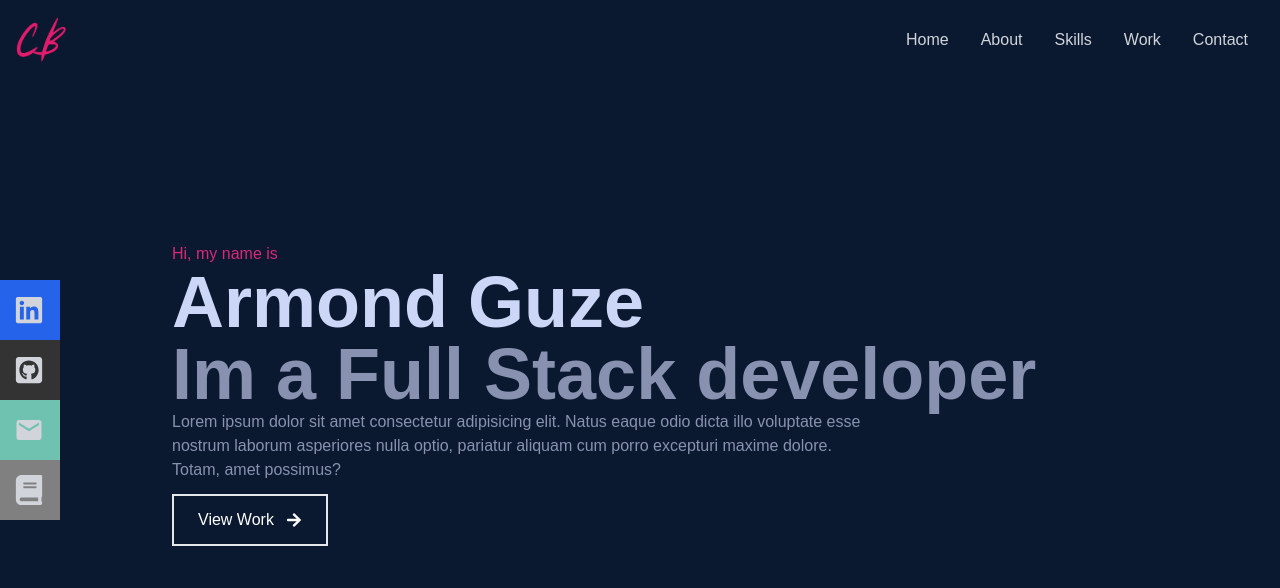
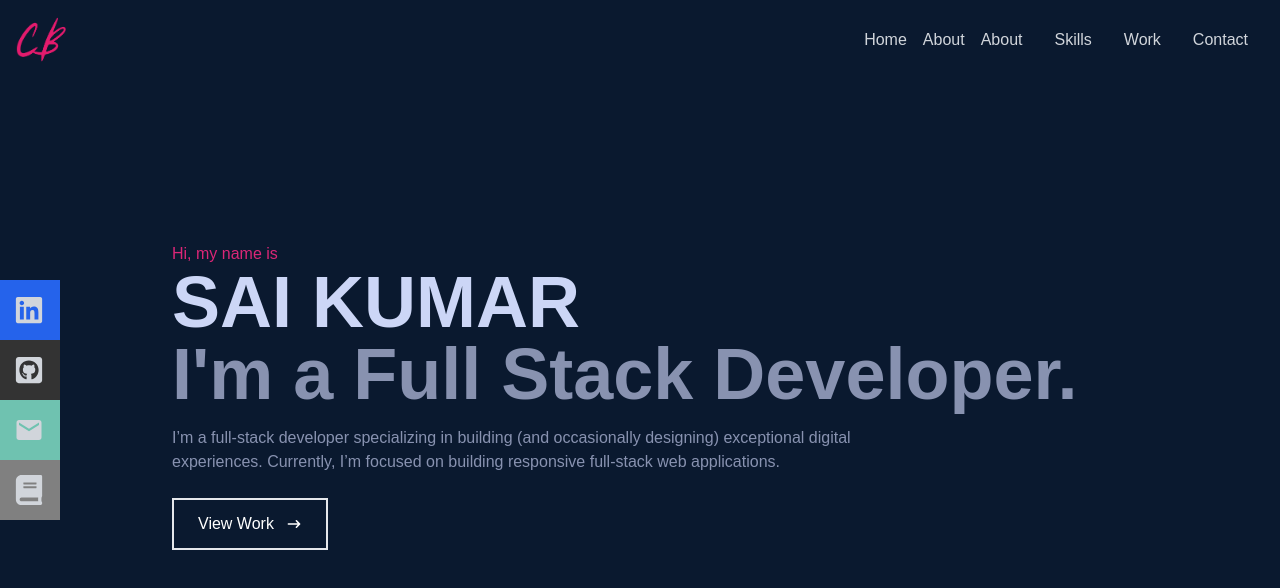
Before and after one commit to Armond-Guze/react-portfolio, a React (Vite) app in the folder job-portfolio/: page / in a window 1280 px wide. Shown: the top 588 px of the page. Built offline with nearby package versions, Linux system fonts and the light colour scheme.

Commit message:
added link tags

```diff
--- a/job-portfolio/package.json
+++ b/job-portfolio/package.json
@@ -12,7 +12,8 @@
   "dependencies": {
     "react": "^18.2.0",
     "react-dom": "^18.2.0",
-    "react-icons": "^5.1.0"
+    "react-icons": "^5.1.0",
+    "react-scroll": "^1.9.0"
   },
   "devDependencies": {
     "@types/react": "^18.2.66",
--- a/job-portfolio/src/components/Home.jsx
+++ b/job-portfolio/src/components/Home.jsx
@@ -1,22 +1,34 @@
-import React from 'react'
-import { FaReact, FaArrowRight } from "react-icons/fa";
+import React from 'react';
+import { HiArrowNarrowRight } from 'react-icons/hi';
 
 const Home = () => {
   return (
-    <div name='name' className='w-full h-screen bg-[#0a192f]'>
+    <div name='home' className='w-full h-screen bg-[#0a192f]'>
       {/* Container */}
       <div className='max-w-[1000px] mx-auto px-8 flex flex-col justify-center h-full'>
-        <p className='text-pink-600'>Hi, my name is </p>
-        <h1 className='text-4xl sm:text-7xl font-bold text-[#ccd6f6]'>Armond Guze</h1>
-        <h2 className='text-4xl sm:text-7xl font-bold text-[#8892b0]'>Im a Full Stack developer</h2>
-        <p className='text-[#8892b0] by-4 max-4 max-w-[700px]'>Lorem ipsum dolor sit amet consectetur adipisicing elit. Natus eaque odio dicta illo voluptate esse nostrum laborum asperiores nulla optio, pariatur aliquam cum porro excepturi maxime dolore. Totam, amet possimus?</p>
+        <p className='text-pink-600'>Hi, my name is</p>
+        <h1 className='text-4xl sm:text-7xl font-bold text-[#ccd6f6]'>
+          SAI KUMAR
+        </h1>
+        <h2 className='text-4xl sm:text-7xl font-bold text-[#8892b0]'>
+          I'm a Full Stack Developer.
+        </h2>
+        <p className='text-[#8892b0] py-4 max-w-[700px]'>
+          I’m a full-stack developer specializing in building (and occasionally
+          designing) exceptional digital experiences. Currently, I’m focused on
+          building responsive full-stack web applications.
+        </p>
         <div>
-            <button className='text-white group border-2 px-6 py-3 my-3 flex items-center hover:bg-pink-600 hover:border-pink-700'>View Work
-            <span className='group-hover:rotate-90 duration-300'><FaArrowRight className='ml-3 '/></span></button>
+          <button className='text-white group border-2 px-6 py-3 my-2 flex items-center hover:bg-pink-600 hover:border-pink-600'>
+            View Work
+            <span className='group-hover:rotate-90 duration-300'>
+              <HiArrowNarrowRight className='ml-3 ' />
+            </span>
+          </button>
         </div>
       </div>
     </div>
-  )
-}
+  );
+};
 
-export default Home
+export default Home;
--- a/job-portfolio/src/components/Navbar.jsx
+++ b/job-portfolio/src/components/Navbar.jsx
@@ -4,6 +4,7 @@ import { TfiMenuAlt } from "react-icons/tfi";
 import { MdCancel } from "react-icons/md";
 import { FaLinkedin, FaGithubSquare, FaBook  } from "react-icons/fa";
 import { MdEmail } from "react-icons/md";
+import { Link } from 'react-scroll'
 const Navbar = () => {
   const [nav, setNav] = useState(false);
   const handleclick = () => setNav(!nav);
@@ -17,6 +18,9 @@ const Navbar = () => {
 
       <ul className="hidden md:flex">
         <li>Home</li>
+        <Link to='about' smooth={true} duration={500}>
+            About
+          </Link>
         <li>About</li>
         <li>Skills</li>
         <li>Work</li>
```
Also changed, not shown: 1 other file (tests, documents, lock files or other folders).
